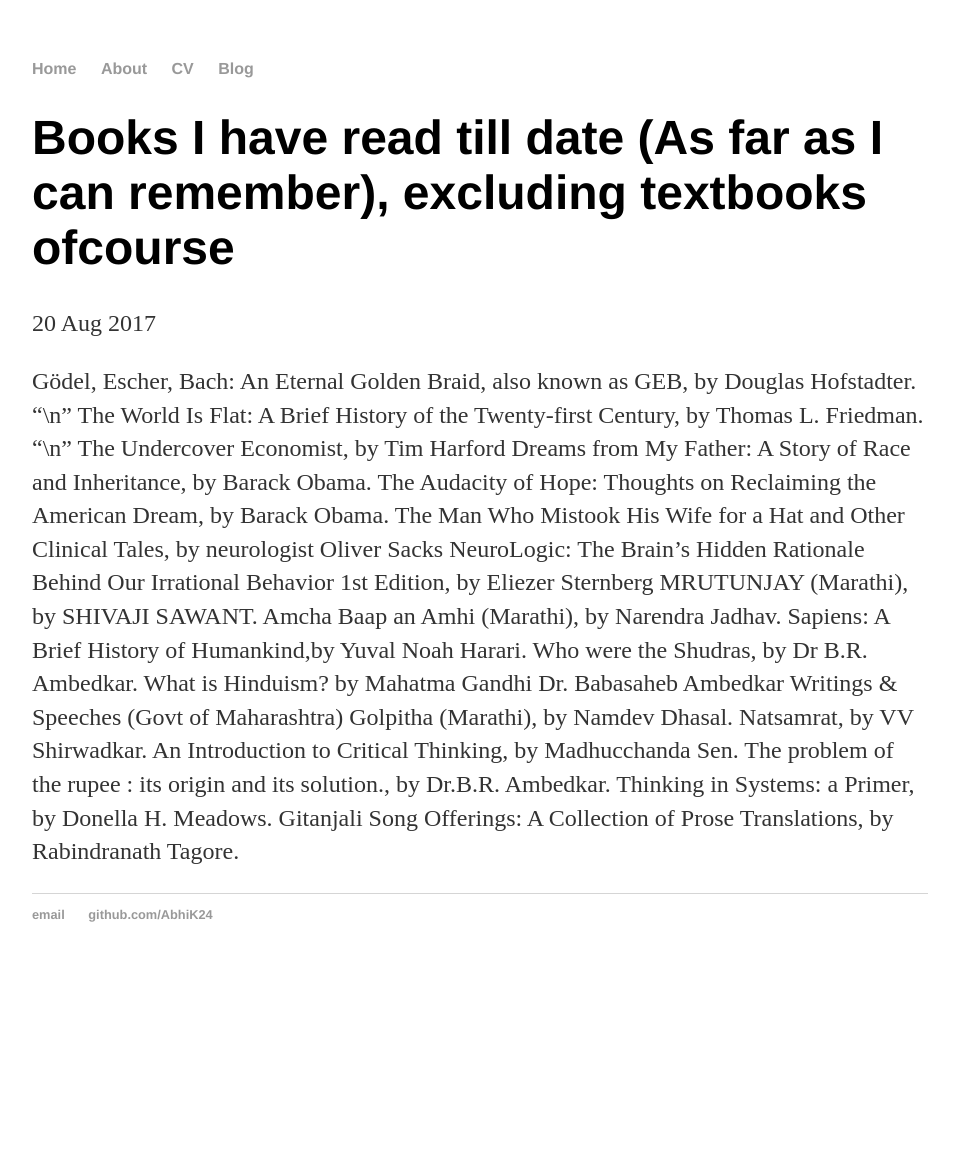
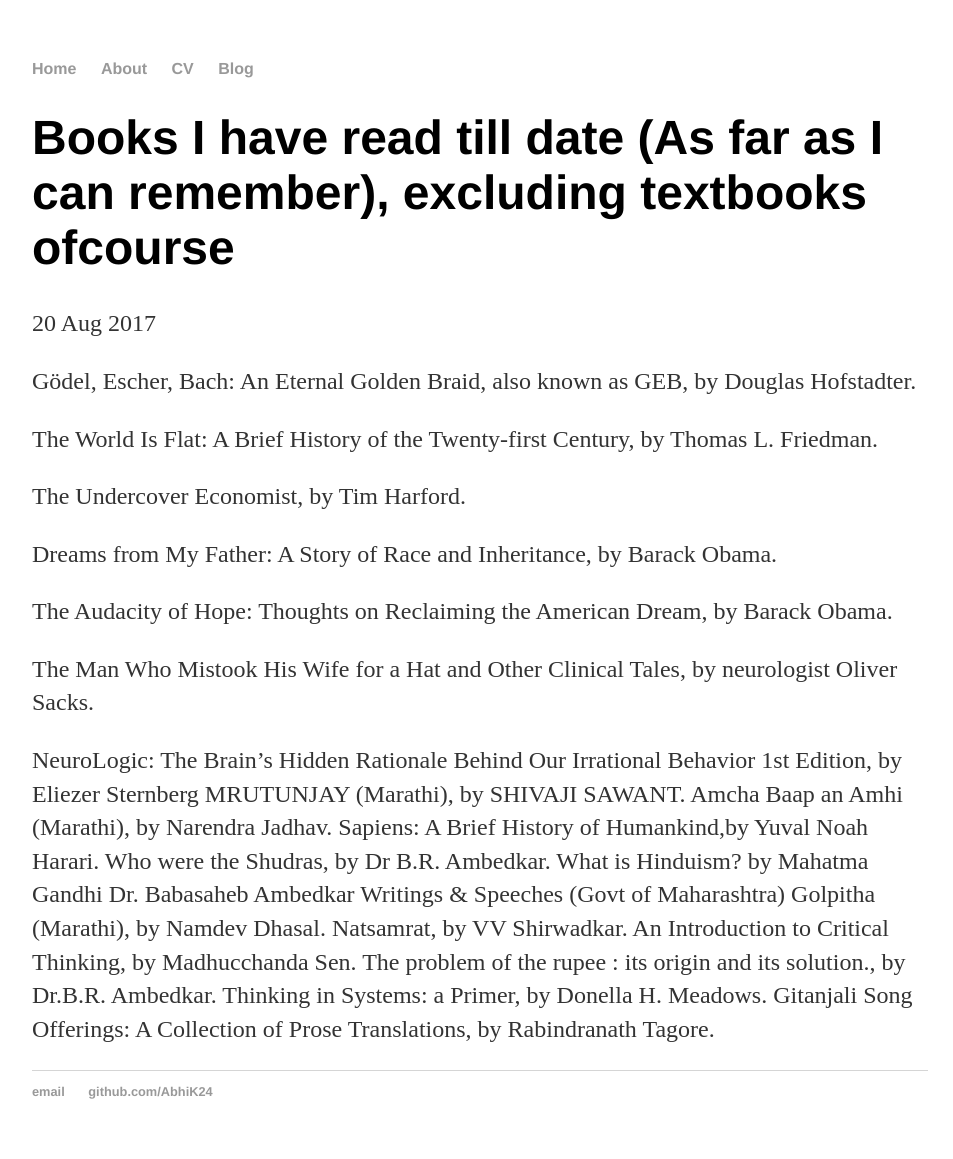
Before and after one commit to AbhiK24/abhik24.github.io, a Jekyll site: the page built from _posts/2017-08-20-Books-I-have-read-till-date.md, in a window 1280 px wide. Shown: the whole page, without its empty margins (160-1113 px from the left). Built offline with Jekyll 4.4.1, drawn with Linux system fonts in a browser that asks for light colours; before the commit the page ends 982 px from its top, so only the background shows below that.

```diff
--- a/_posts/2017-08-20-Books-I-have-read-till-date.md
+++ b/_posts/2017-08-20-Books-I-have-read-till-date.md
@@ -4,12 +4,18 @@ title: " Books I have read till date (As far as I can remember), excluding textb
 date: 2017-08-20
 ---
 
-Gödel, Escher, Bach: An Eternal Golden Braid, also known as GEB, by Douglas Hofstadter. "\n"
-The World Is Flat: A Brief History of the Twenty-first Century, by Thomas L. Friedman. "\n"
-The Undercover Economist, by Tim Harford
+Gödel, Escher, Bach: An Eternal Golden Braid, also known as GEB, by Douglas Hofstadter.
+
+The World Is Flat: A Brief History of the Twenty-first Century, by Thomas L. Friedman.
+
+The Undercover Economist, by Tim Harford.
+
 Dreams from My Father: A Story of Race and Inheritance, by Barack Obama.
+
 The Audacity of Hope: Thoughts on Reclaiming the American Dream, by Barack Obama.
-The Man Who Mistook His Wife for a Hat and Other Clinical Tales, by neurologist Oliver Sacks
+
+The Man Who Mistook His Wife for a Hat and Other Clinical Tales, by neurologist Oliver Sacks.
+
 NeuroLogic: The Brain's Hidden Rationale Behind Our Irrational Behavior 1st Edition, by Eliezer Sternberg
 MRUTUNJAY (Marathi), by SHIVAJI SAWANT.
 Amcha Baap an Amhi (Marathi), by Narendra Jadhav.
```
